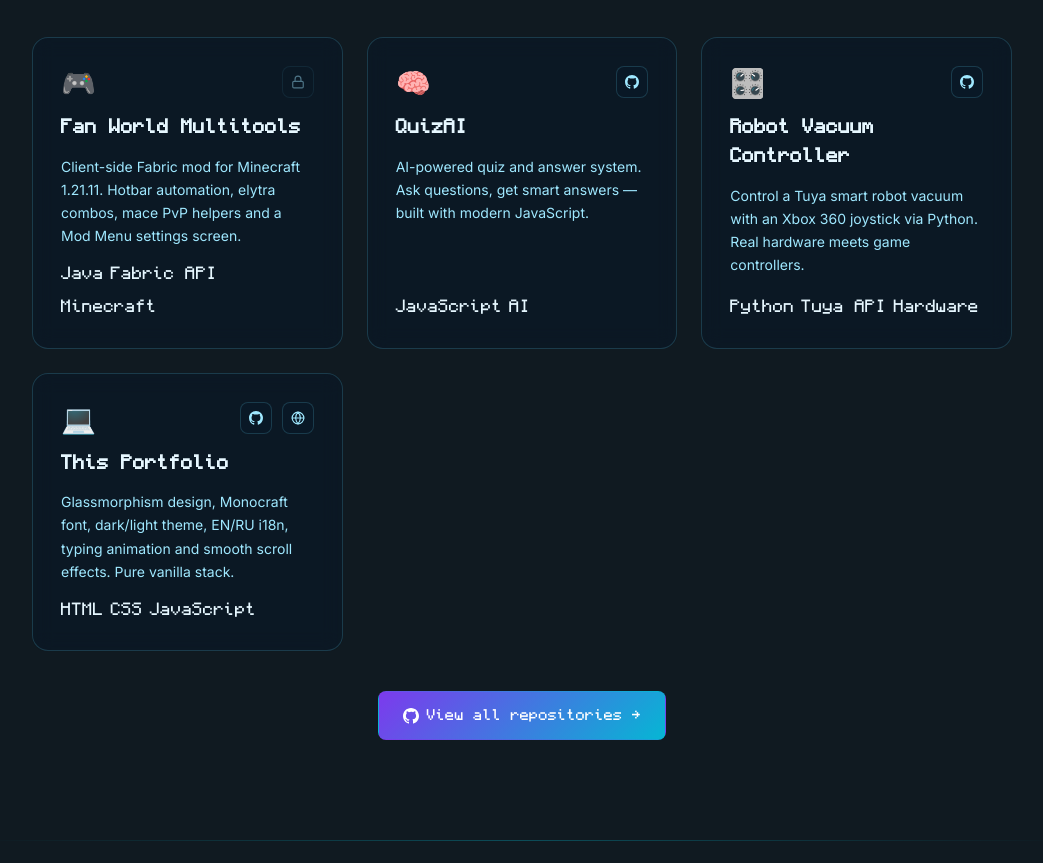
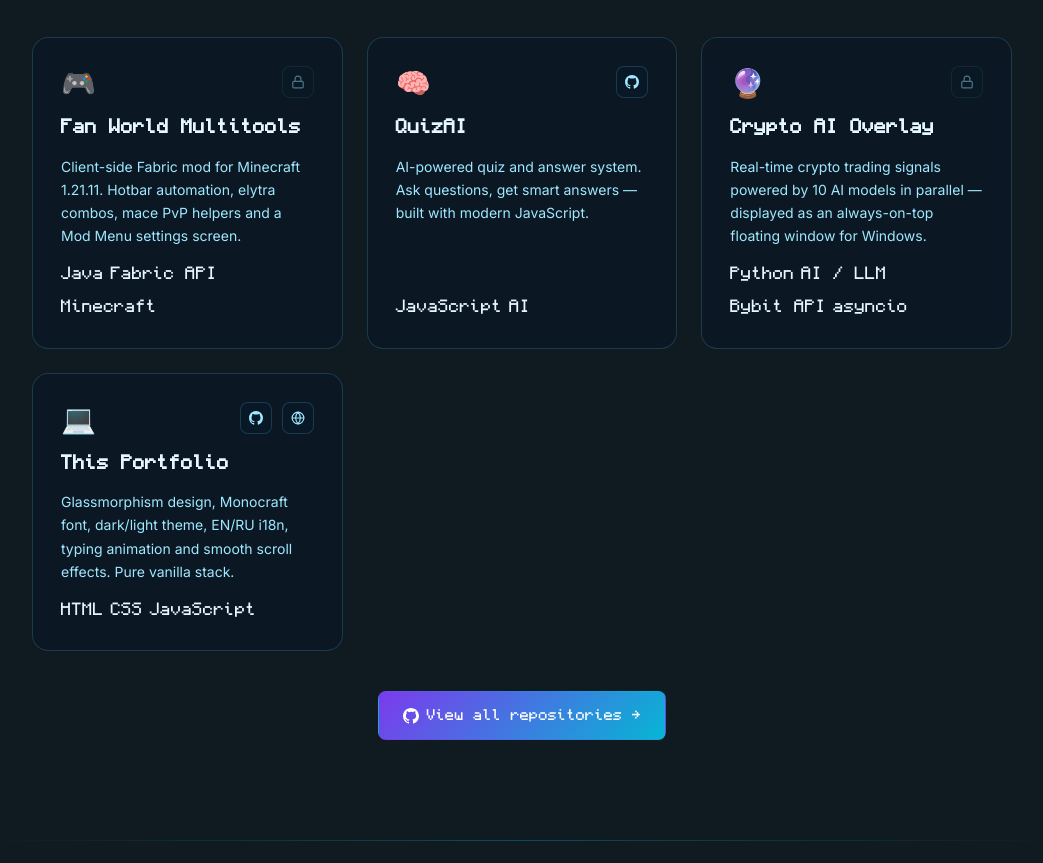
Before and after one commit to fan-world-me/fan-world-me.github.io, a plain HTML site: page index.html in a window 1280 px wide. Shown: the part 2826-3689 px from the top of the page, without its empty margins (118-1161 px from the left). Drawn offline with Linux system fonts and the light colour scheme; no server answers.

Commit message:
Replace robot vacuum with Crypto AI Overlay; add .gitignore

```diff
--- a/index.html
+++ b/index.html
@@ -1148,22 +1148,23 @@
       </div>
     </div>
 
-    <!-- Robot Vacuum Controller -->
+    <!-- Crypto AI Overlay -->
     <div class="project-card glass-card scroll-reveal fade-up">
       <div class="project-header">
-        <div class="project-icon">🎛️</div>
+        <div class="project-icon">🔮</div>
         <div class="project-links">
-          <a href="https://github.com/fan-world-me/robot-vacuum-controller" target="_blank" rel="noopener" class="project-link" title="GitHub">
-            <svg width="14" height="14" viewBox="0 0 24 24" fill="currentColor"><path d="M12 0C5.374 0 0 5.373 0 12c0 5.302 3.438 9.8 8.207 11.387.599.111.793-.261.793-.577v-2.234c-3.338.726-4.033-1.416-4.033-1.416-.546-1.387-1.333-1.756-1.333-1.756-1.089-.745.083-.729.083-.729 1.205.084 1.839 1.237 1.839 1.237 1.07 1.834 2.807 1.304 3.492.997.107-.775.418-1.305.762-1.604-2.665-.305-5.467-1.334-5.467-5.931 0-1.311.469-2.381 1.236-3.221-.124-.303-.535-1.524.117-3.176 0 0 1.008-.322 3.301 1.23A11.509 11.509 0 0 1 12 5.803c1.02.005 2.047.138 3.006.404 2.291-1.552 3.297-1.23 3.297-1.23.653 1.653.242 2.874.118 3.176.77.84 1.235 1.911 1.235 3.221 0 4.609-2.807 5.624-5.479 5.921.43.372.823 1.102.823 2.222v3.293c0 .319.192.694.801.576C20.566 21.797 24 17.3 24 12c0-6.627-5.373-12-12-12z"/></svg>
-          </a>
+          <span class="project-link private-badge" data-i18n-title="proj.private" title="Private repository">
+            <svg width="14" height="14" viewBox="0 0 24 24" fill="none" stroke="currentColor" stroke-width="2" stroke-linecap="round" stroke-linejoin="round"><rect x="3" y="11" width="18" height="11" rx="2"/><path d="M7 11V7a5 5 0 0 1 10 0v4"/></svg>
+          </span>
         </div>
       </div>
-      <div class="project-title">Robot Vacuum Controller</div>
-      <p class="project-desc" data-i18n="proj.vacuum.desc">Control a Tuya smart robot vacuum with an Xbox 360 joystick via Python. Real hardware meets game controllers.</p>
+      <div class="project-title">Crypto AI Overlay</div>
+      <p class="project-desc" data-i18n="proj.cryptoai.desc">Real-time crypto trading signals powered by 10 AI models in parallel — displayed as an always-on-top floating window for Windows.</p>
       <div class="project-tags">
         <span class="skill-tag">Python</span>
-        <span class="skill-tag">Tuya API</span>
-        <span class="skill-tag">Hardware</span>
+        <span class="skill-tag">AI / LLM</span>
+        <span class="skill-tag">Bybit API</span>
+        <span class="skill-tag">asyncio</span>
       </div>
     </div>
 
--- a/js/i18n.js
+++ b/js/i18n.js
@@ -31,7 +31,7 @@
       'portfolio.btn':         'View all repositories →',
       'proj.multitools.desc':  'Client-side Fabric mod for Minecraft 1.21.11. Hotbar automation, elytra combos, mace PvP helpers and a Mod Menu settings screen.',
       'proj.quizai.desc':      'AI-powered quiz and answer system. Ask questions, get smart answers — built with modern JavaScript.',
-      'proj.vacuum.desc':      'Control a Tuya smart robot vacuum with an Xbox 360 joystick via Python. Real hardware meets game controllers.',
+      'proj.cryptoai.desc':    'Real-time crypto trading signals powered by 10 AI models in parallel — displayed as an always-on-top floating window for Windows.',
       'proj.portfolio.title':  'This Portfolio',
       'proj.portfolio.desc':   'Glassmorphism design, Monocraft font, dark/light theme, EN/RU i18n, typing animation and smooth scroll effects. Pure vanilla stack.',
       'proj.private':          'Private repository',
@@ -70,7 +70,7 @@
       'portfolio.btn':         'Посмотреть репозитории →',
       'proj.multitools.desc':  'Клиентский Fabric-мод для Minecraft 1.21.11. Автоматизация хотбара, элитра-комбо, помощник в PvP с булавой и встроенный экран настроек.',
       'proj.quizai.desc':      'AI-система для викторин и ответов. Задавай вопросы — получай умные ответы. Написана на современном JavaScript.',
-      'proj.vacuum.desc':      'Управление роботом-пылесосом Tuya через джойстик Xbox 360 с помощью Python. Реальное железо + геймпад.',
+      'proj.cryptoai.desc':    'Сигналы для крипто-трейдинга в реальном времени от 10 AI-моделей параллельно — отображаются в плавающем окне поверх всех приложений Windows.',
       'proj.portfolio.title':  'Это портфолио',
       'proj.portfolio.desc':   'Дизайн в стиле гласморфизм, шрифт Monocraft, тёмная/светлая тема, i18n EN/RU, анимация печати и плавные эффекты. Чистый vanilla-стек.',
       'proj.private':          'Приватный репозиторий',
```
Also changed, not shown: 1 other file.
